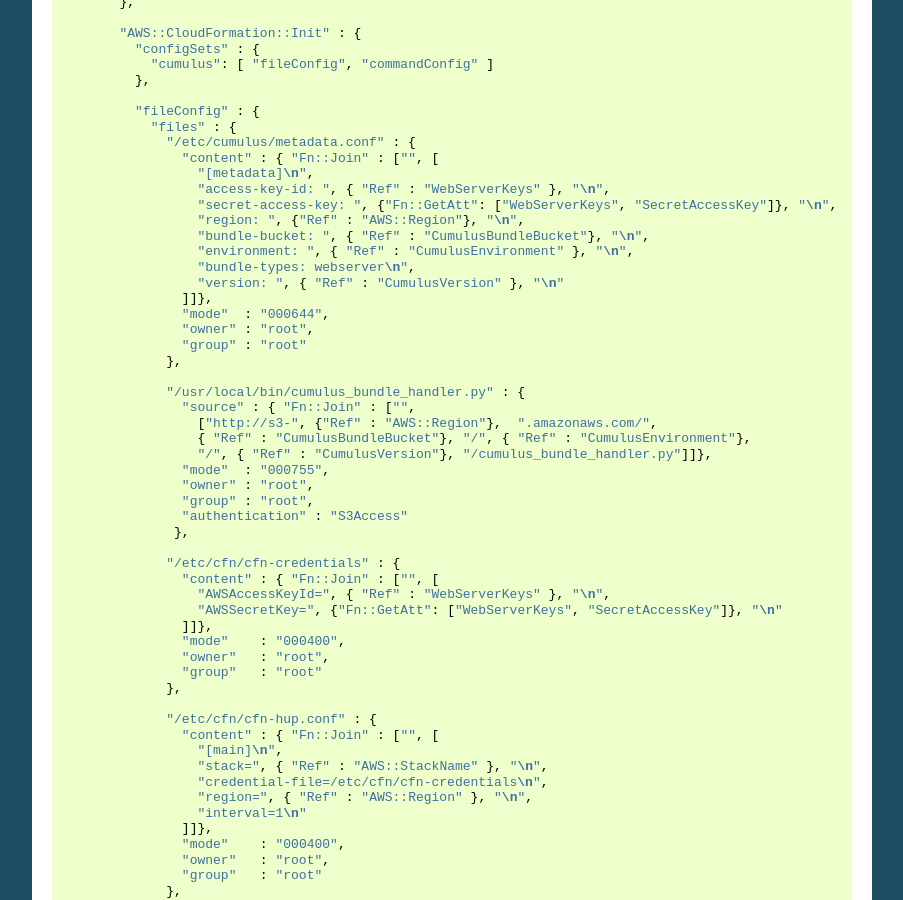
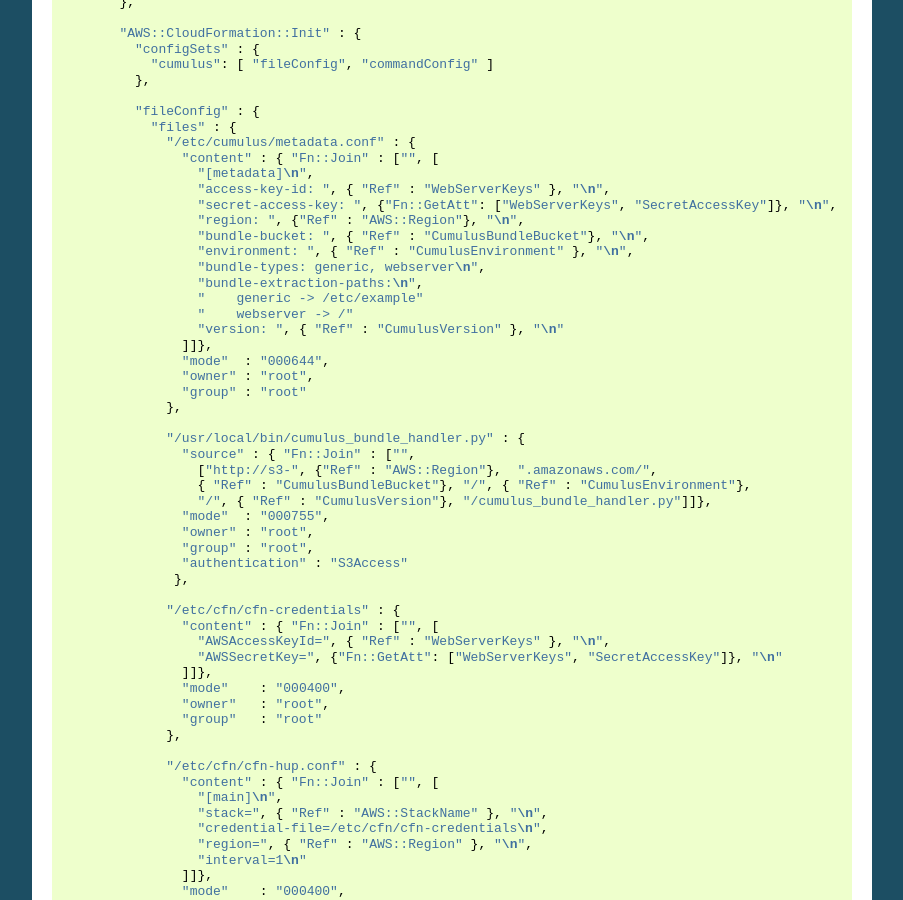
Before and after one commit to skymill/cumulus, a Sphinx documentation site: the page built from docs/cf_example.rst, in a window 1280 px wide and 900 px high, scrolled down 1034 px. Shown: the whole window, without its empty margins (198-1101 px from the left). Built offline with Sphinx 7.4.7, drawn with Linux system fonts in a browser that asks for light colours; the version number could not be read and is left out.

Commit message:
Documented the new bundle-extraction-path parameter #84

```diff
--- a/docs/cf_example.rst
+++ b/docs/cf_example.rst
@@ -79,7 +79,10 @@
                       "region: ", {"Ref" : "AWS::Region"}, "\n",
                       "bundle-bucket: ", { "Ref" : "CumulusBundleBucket"}, "\n",
                       "environment: ", { "Ref" : "CumulusEnvironment" }, "\n",
-                      "bundle-types: webserver\n",
+                      "bundle-types: generic, webserver\n",
+                      "bundle-extraction-paths:\n",
+                      "    generic -> /etc/example"
+                      "    webserver -> /"
                       "version: ", { "Ref" : "CumulusVersion" }, "\n"
                     ]]},
                     "mode"  : "000644",
--- a/docs/cumulus_configuration.rst
+++ b/docs/cumulus_configuration.rst
@@ -75,8 +75,8 @@
 ``secret-access-key``   String             Yes      AWS secret access key
 ``bucket``              String             Yes      AWS S3 bucket to store bundles in
 ``region``              String             Yes      AWS region name, e.g. ``us-east-1``
-``stacks``              CSV                Yes      List of stack names to deploy
-``bundles``             CSV                Yes      List of bundles to build and upload
+``stacks``              List               Yes      List of stack names to deploy
+``bundles``             List               Yes      List of bundles to build and upload
 ``version``             String             Yes      Environment version number
 ``pre-deploy-hook``     String             No       Command to execute before deployment
 ``post-deploy-hook``    String             No       Command to execute after deployment
```
Also changed, not shown: docs/cumulus_bundle_handler.rst (+16 -12 lines).
